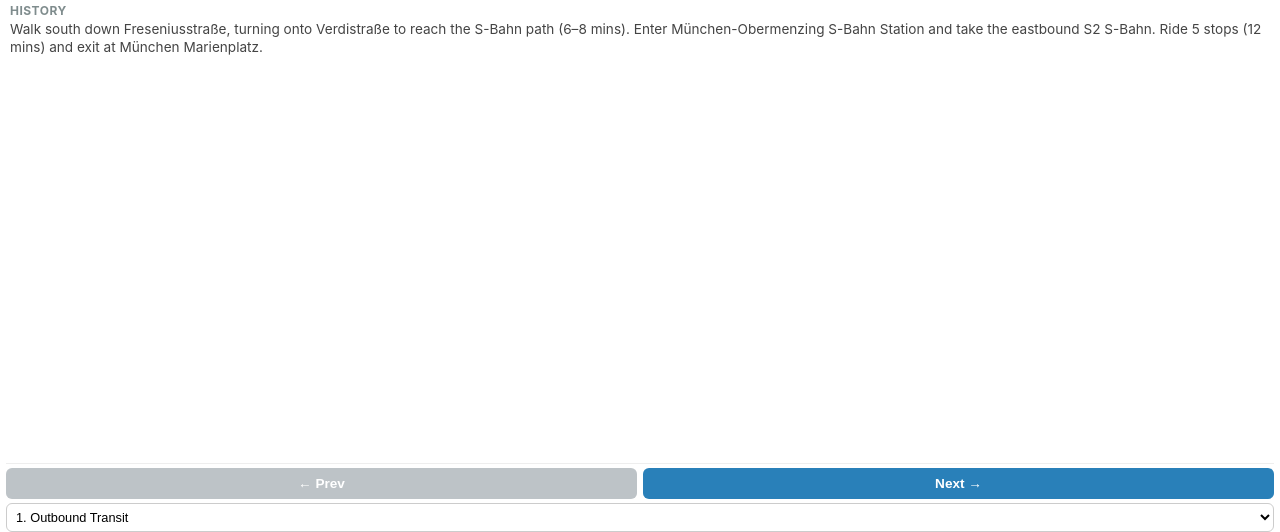
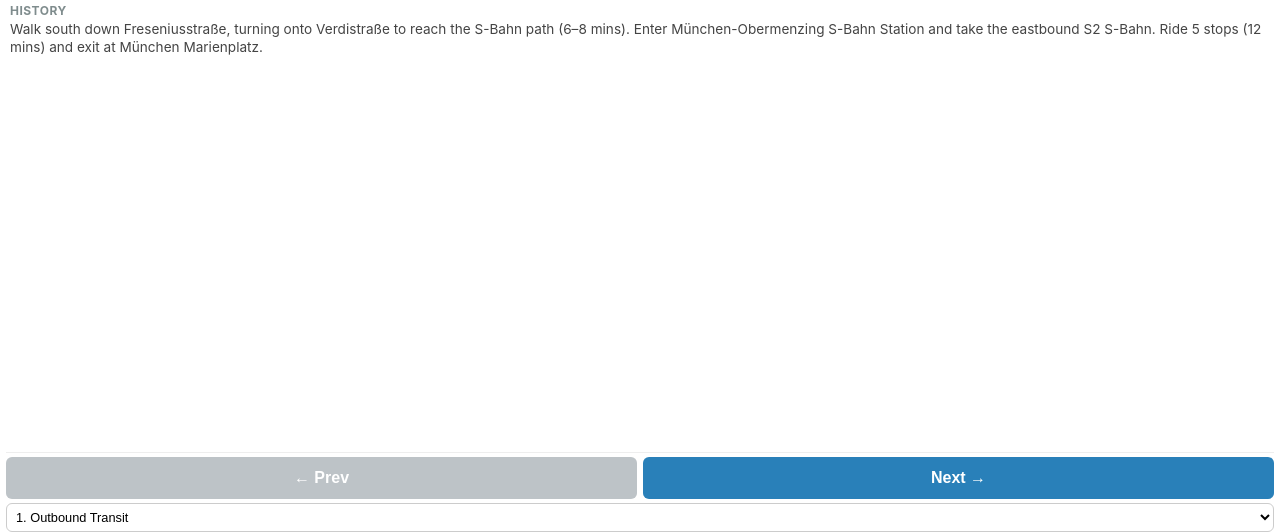
Before and after one commit to RyanBergstrom/VacationPages, a plain HTML site: page index.html in a window 1280 px wide. Shown: the part 268-800 px from the top of the page. Drawn offline with Linux system fonts and the light colour scheme.

Commit message:
Update index.html

```diff
--- a/index.html
+++ b/index.html
@@ -141,13 +141,13 @@
         }
 
         button.nav-btn {
-            flex: 1;
+            flex: 2;
             background-color: var(--accent);
             color: white;
             border: none;
-            padding: 8px;
+            padding: 12px;
             border-radius: 6px;
-            font-size: 0.85rem;
+            font-size: 1rem;
             font-weight: bold;
             cursor: pointer;
         }
```
